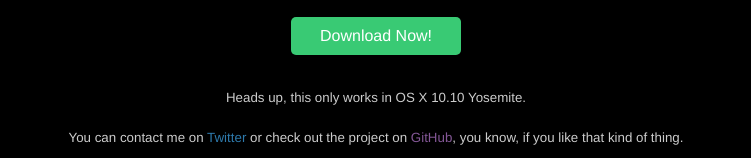
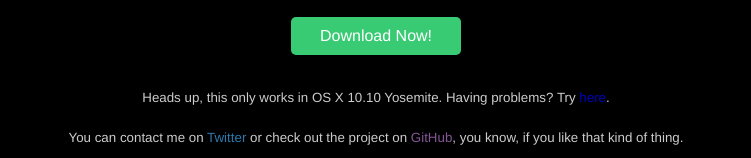
Before and after one commit to Alexandrescu/lights-out, a plain HTML site: page index.html in a window 1280 px wide. Shown: the part 742-900 px from the top of the page, without its empty margins (264-1015 px from the left). Drawn offline with Linux system fonts and the light colour scheme.

Commit message:
Added link to github issues

```diff
--- a/index.html
+++ b/index.html
@@ -56,7 +56,7 @@
         </a>
 
         <p class="heads-up">
-            Heads up, this only works in OS X 10.10 Yosemite.
+            Heads up, this only works in OS X 10.10 Yosemite. Having problems? Try <a href="https://github.com/samturner/lights-out/issues" class="link">here</a>.
         </p>
 
         <p class="footer">
```
